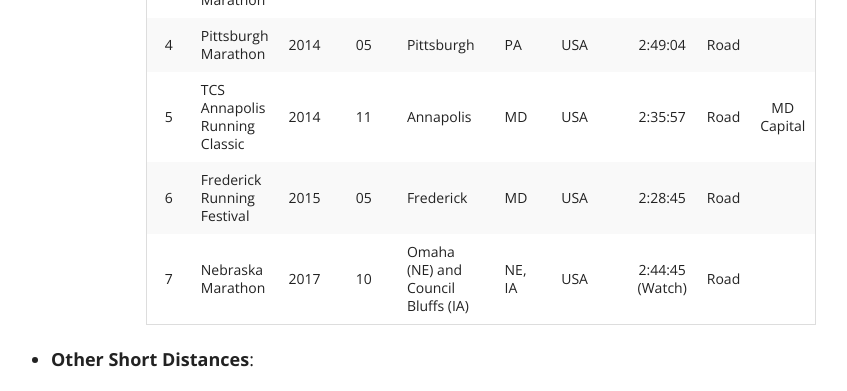
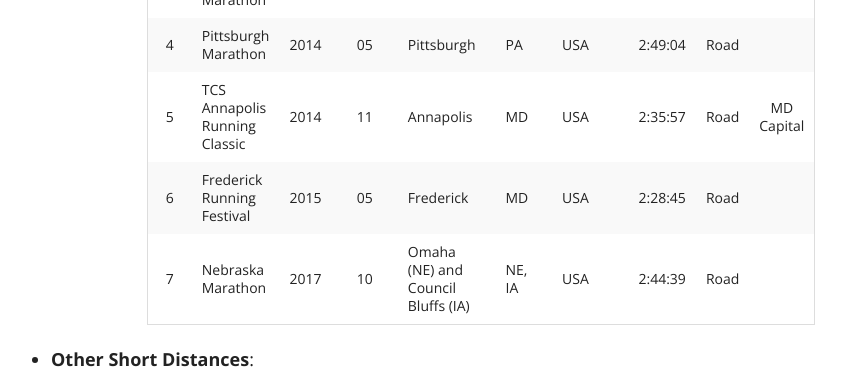
Before and after one commit to kcmlin/kcmlin.github.io, a Jekyll site: the page built from about.md, in a window 1280 px wide and 900 px high, scrolled down 2010 px. Shown: the top 391 px of the window, without its empty margins (159-1006 px from the left). Built offline with Jekyll 4.4.1, drawn with Linux system fonts in a browser that asks for light colours; nearby versions of some CDN libraries.

Commit message:
Update about.md

```diff
--- a/about.md
+++ b/about.md
@@ -50,7 +50,7 @@ Katherine is an avid runner, a seasonal cyclist, a traveler and a self-proclaime
 | 4    | Pittsburgh Marathon            | 2014 | 05 | Pittsburgh | PA | USA | 2:49:04 | Road | |
 | 5    | TCS Annapolis Running Classic  | 2014 | 11 | Annapolis  | MD | USA | 2:35:57 | Road | MD Capital |
 | 6    | Frederick Running Festival     | 2015 | 05 | Frederick  | MD | USA | 2:28:45 | Road |  |
-| 7    | Nebraska Marathon    | 2017 | 10 | Omaha (NE) and Council Bluffs (IA) | NE, IA | USA | 2:44:45 (Watch) | Road |  |
+| 7    | Nebraska Marathon    | 2017 | 10 | Omaha (NE) and Council Bluffs (IA) | NE, IA | USA | 2:44:39 | Road |  |
 
 * **Other Short Distances**:
 
```
